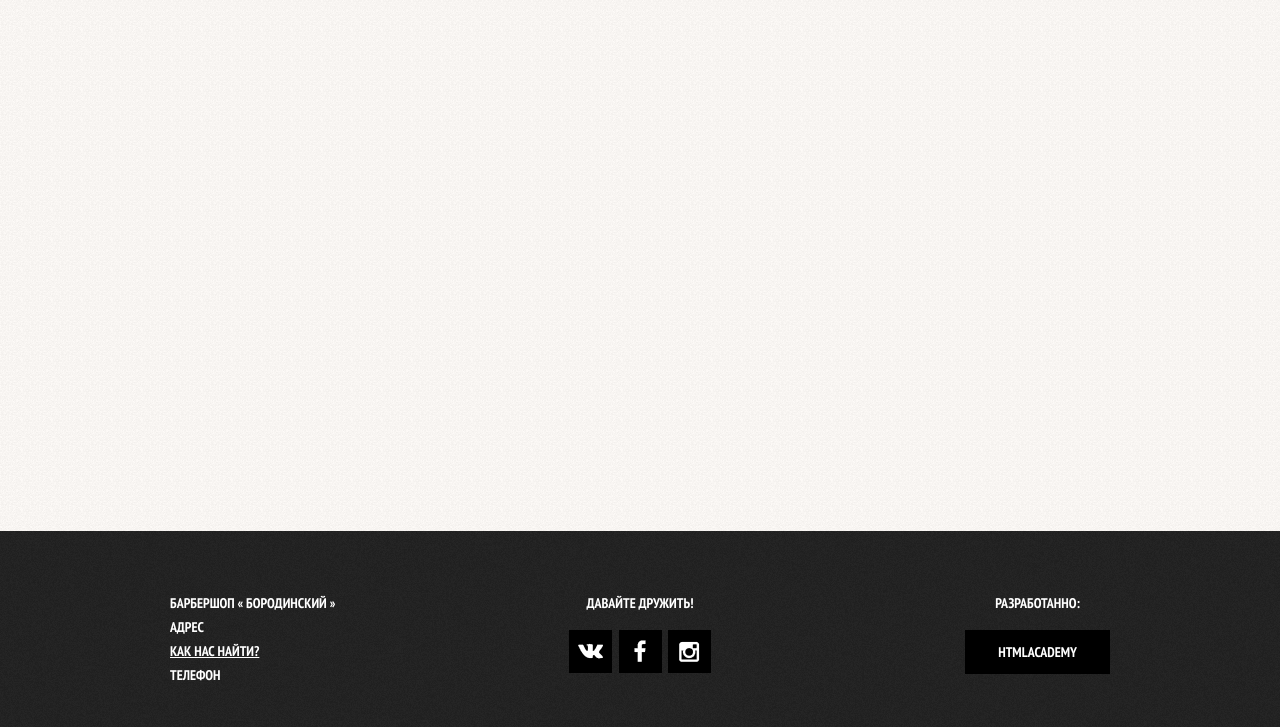
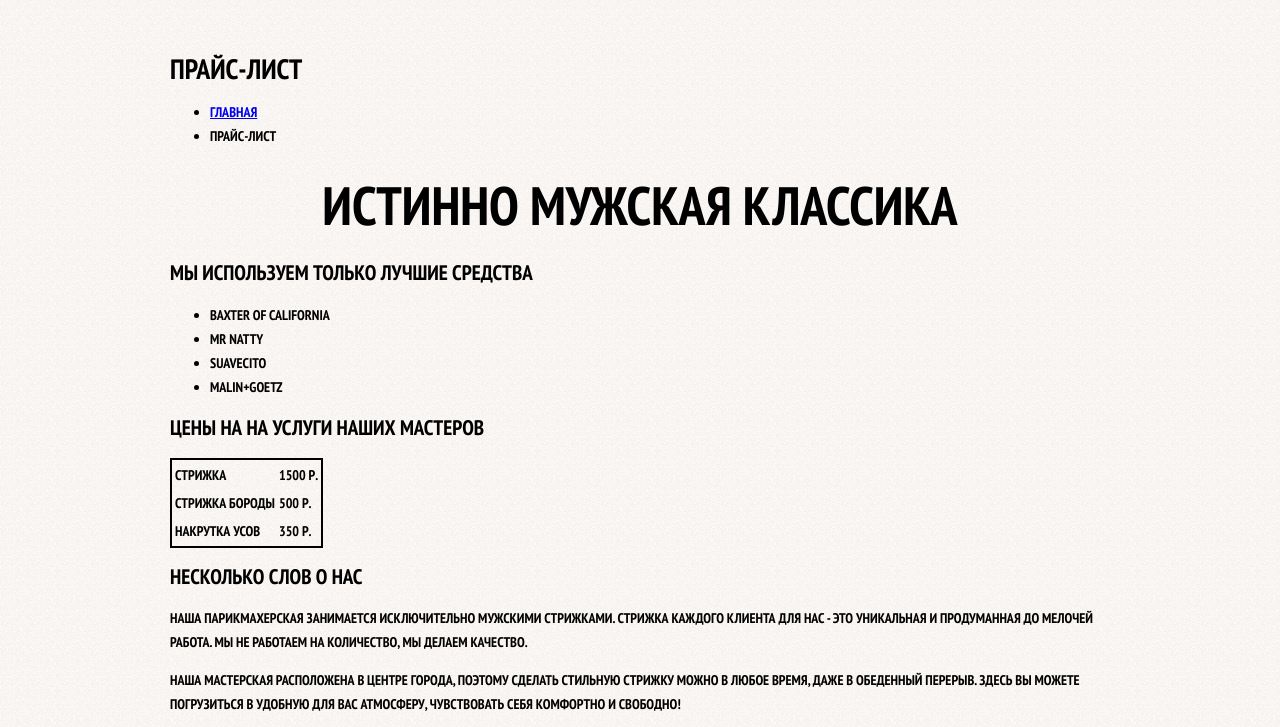
Before and after one commit to klayder/barbershop, a plain HTML site: page price.html in a window 1280 px wide. Shown: the part 73-800 px from the top of the page. Drawn offline with Linux system fonts and the light colour scheme.

Commit message:
Update price.html

```diff
--- a/price.html
+++ b/price.html
@@ -2,6 +2,7 @@
 <html>
 <head>
 	<meta charset="utf-8">
+	<link rel="shortcut icon" href="favicon.ico" type="image/x-icon">
 	<link rel="stylesheet" href="css/style.css">
 	<link rel="stylesheet" href="css/normalize.css">
 	<link href="https://fonts.googleapis.com/css?family=PT+Sans+Narrow:400,700&amp;subset=cyrillic" rel="stylesheet">
@@ -30,10 +31,51 @@
 				</div>
 			</div>
 		</header>
+
 		<main class="container content">
+			<div class="innerPageTitle">
+				<h1>Прайс-лист</h1>
+				<ul class="breadСrumbs">
+					<li>
+						<a href="index.html">Главная</a>
+					</li>
+					<li>
+						<a>Прайс-лист</a>
+					</li>
+				</ul>
+			</div>
+			<div class="innerContent">
+				<div class="bigHeading">
+					<h2>Истинно мужская классика</h2>
+				</div>
+				<h2>Мы используем только лучшие средства</h2>
+				<ul class="castomList1">
+					<li>Baxter of California</li>
+					<li>Mr Natty</li>
+					<li>Suavecito</li>
+					<li>Malin+Goetz</li>
+				</ul>
+				<h2>Цены на на услуги наших мастеров</h2>
+				<table class="pricesTable">
+					<tr>
+						<td>Стрижка</td>
+						<td>1500 р.</td>
+					</tr>
+					<tr>
+						<td>Стрижка бороды</td>
+						<td>500 р.</td>
+					</tr>
+					<tr>
+						<td>Накрутка усов</td>
+						<td>350 р.</td>
+					</tr>
+				</table>
+				<h2>Несколько слов о нас</h2>
+				<p>Наша парикмахерская занимается исключительно мужскими стрижками. Стрижка каждого клиента для нас - это уникальная и продуманная до мелочей работа. Мы не работаем на количество, мы делаем качество.</p>
+				<p>Наша мастерская расположена в центре города, поэтому сделать стильную стрижку можно в любое время, даже в обеденный перерыв. Здесь вы можете погрузиться в удобную для вас атмосферу, чувствовать себя комфортно и свободно!</p>
+			</div>
+		</main>
 
-
-		</main>
 		<footer class="mainFooter">
 			<div class="container clearFix">
 				<section class="footerContacts">
```
